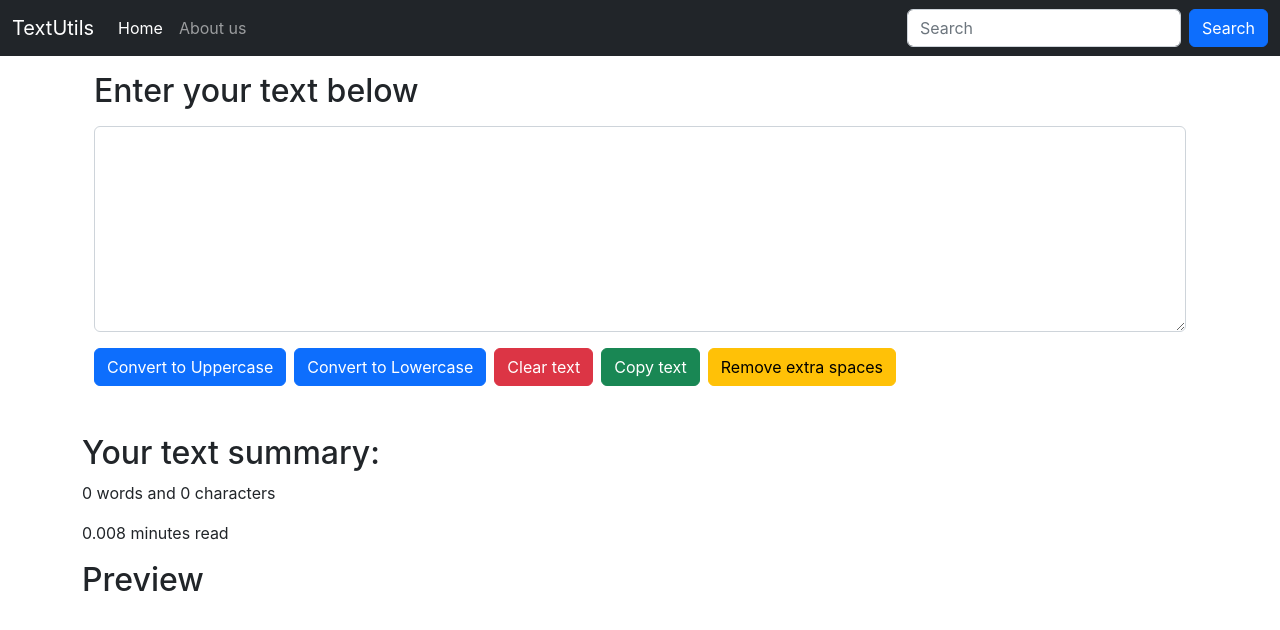
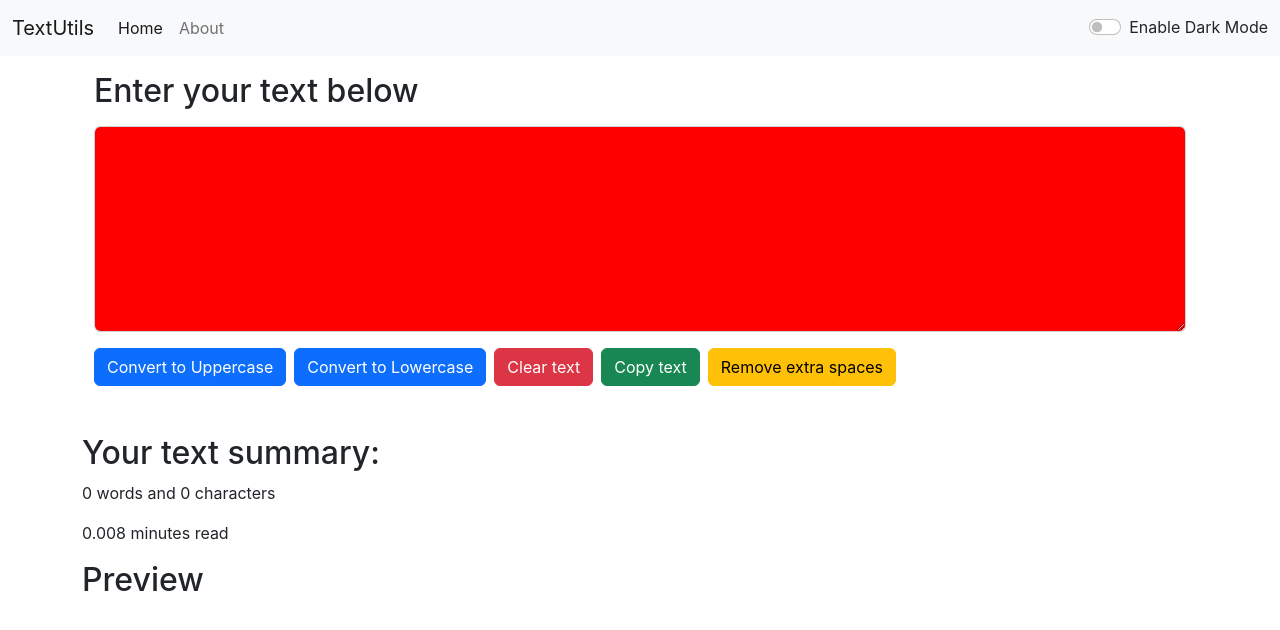
Before and after one commit to ihilalahmad/text-utls, a React (Create React App) app: page / in a window 1280 px wide. Shown: the top 630 px of the page. Built offline with nearby package versions, Linux system fonts and the light colour scheme.

Commit message:
dark mode switch added.

```diff
--- a/src/App.js
+++ b/src/App.js
@@ -1,15 +1,25 @@
-import logo from "./logo.svg";
 import "./App.css";
+import React, { useState } from "react";
 import Navbar from "./components/Navbar";
 import Textform from "./components/Textform";
 import About from "./components/About";
 
 function App() {
+  const [mode, setMode] = useState("light");
+  const toggleMode = () => {
+    if (mode == "light") {
+      setMode("dark");
+      document.body.style.backgroundColor = "#343a40";
+    } else {
+      setMode("light");
+      document.body.style.backgroundColor = "white";
+    }
+  };
   return (
     <>
-      <Navbar title="TextUtils" aboutText="About us" />
+      <Navbar title="TextUtils" mode={mode} toggleMode={toggleMode} />
       <div className="container mt-3">
-        <Textform heading="Enter your text below" />
+        <Textform heading="Enter your text below" mode={mode} />
       </div>
     </>
   );
--- a/src/components/Navbar.js
+++ b/src/components/Navbar.js
@@ -2,7 +2,9 @@ import React from "react";
 
 export default function Navbar(props) {
   return (
-    <nav className="navbar navbar-expand-lg navbar-dark bg-dark">
+    <nav
+      className={`navbar navbar-expand-lg navbar-${props.mode} bg-${props.mode}`}
+    >
       <div className="container-fluid">
         <a className="navbar-brand" href="#">
           {props.title}
@@ -27,21 +29,27 @@ export default function Navbar(props) {
             </li>
             <li className="nav-item">
               <a className="nav-link" href="#">
-                {props.aboutText}
+                About
               </a>
             </li>
           </ul>
-          <form className="d-flex" role="search">
-            <input
-              className="form-control me-2"
-              type="search"
-              placeholder="Search"
-              aria-label="Search"
-            />
-            <button className="btn btn-primary" type="submit">
-              Search
-            </button>
-          </form>
+        </div>
+        <div className="form-check form-switch">
+          <input
+            className="form-check-input"
+            type="checkbox"
+            role="switch"
+            id="flexSwitchCheckDefault"
+            onClick={props.toggleMode}
+          />
+          <label
+            className={`form-check-label text-${
+              props.mode == "light" ? "dark" : "light"
+            }`}
+            htmlFor="flexSwitchCheckDefault"
+          >
+            Enable Dark Mode
+          </label>
         </div>
       </div>
     </nav>
--- a/src/components/Textform.js
+++ b/src/components/Textform.js
@@ -36,14 +36,19 @@ export default function Textform(props) {
   return (
     <>
       <div className="container">
+        <h2 className={`text-${props.mode == "light" ? "dark" : "light"}`}>
+          {props.heading}
+        </h2>
         <div className="mb-3">
-          <h2>{props.heading}</h2>
           <textarea
             className="form-control mt-3"
             value={text}
             id="myTextBox"
             rows="8"
             onChange={onTextChange}
+            style={{
+              backgroundColor: props.mode == "light" ? "red" : "green",
+            }}
           ></textarea>
         </div>
         <button className="btn btn-primary me-2" onClick={convertToUpperCase}>
@@ -63,13 +68,21 @@ export default function Textform(props) {
         </button>
       </div>
       <div className="contianer mt-5">
-        <h2>Your text summary:</h2>
-        <p>
+        <h2 className={`text-${props.mode == "light" ? "dark" : "light"}`}>
+          Your text summary:
+        </h2>
+        <p className={`text-${props.mode == "light" ? "dark" : "light"}`}>
           {text.split(" ").length - 1} words and {text.length} characters
         </p>
-        <p>{0.008 * text.split(" ").length} minutes read</p>
-        <h2>Preview</h2>
-        <p>{text}</p>
+        <p className={`text-${props.mode == "light" ? "dark" : "light"}`}>
+          {0.008 * text.split(" ").length} minutes read
+        </p>
+        <h2 className={`text-${props.mode == "light" ? "dark" : "light"}`}>
+          Preview
+        </h2>
+        <p className={`text-${props.mode == "light" ? "dark" : "light"}`}>
+          {text}
+        </p>
       </div>
     </>
   );
```
